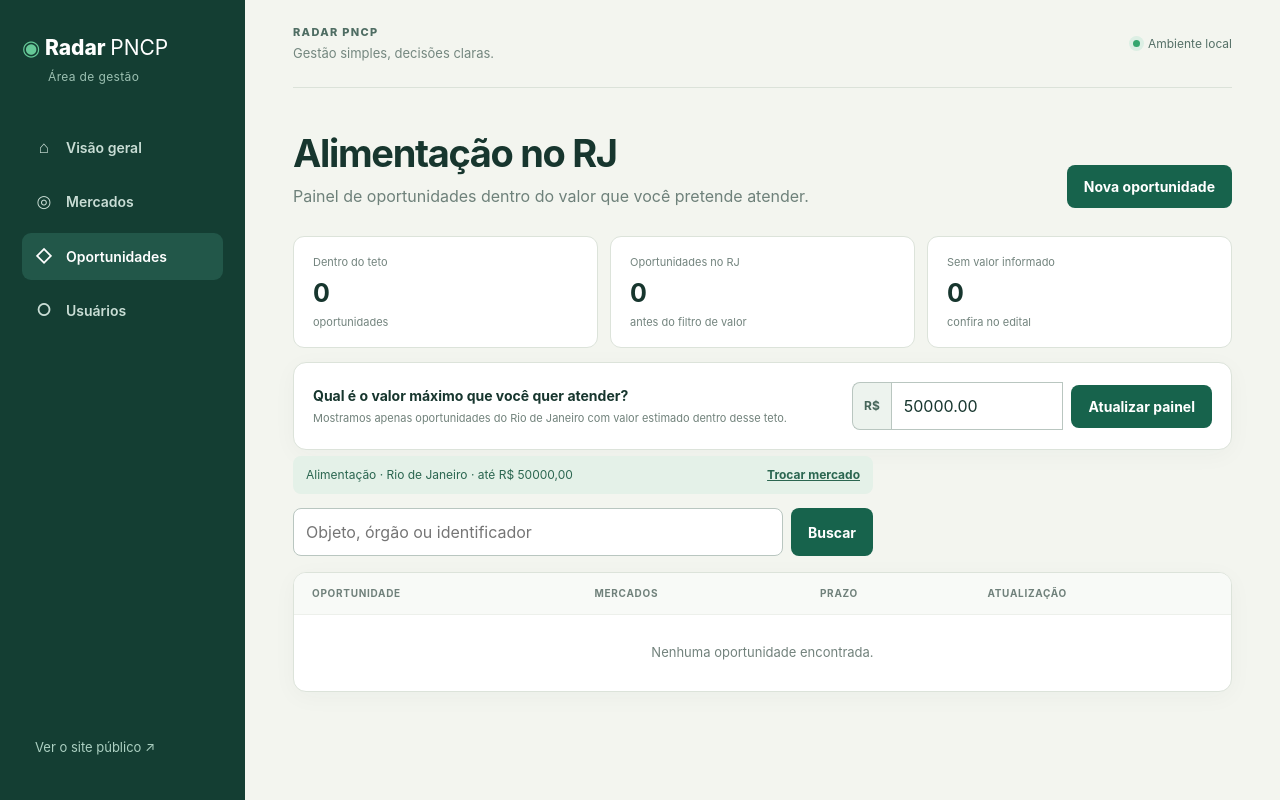
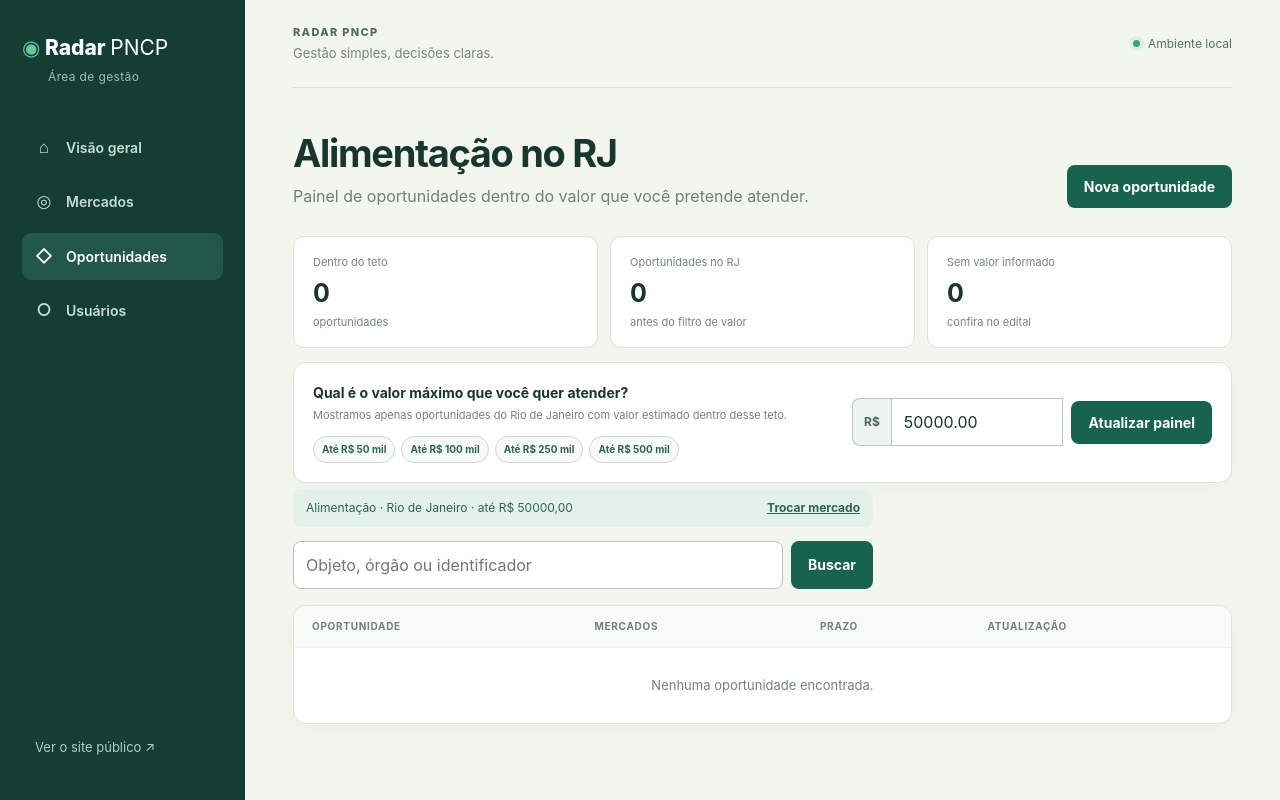
Before and after one commit to araujovito/contratinho, a Django app: page /admin/oportunidades/?mercado=alimentacao&valor_maximo=50000 in a window 1280 px wide. Run offline with Django 4.2, Linux system fonts and the light colour scheme; data comes from the database, SQL or seed files in the repository; data that the repository does not hold is empty; parts of the project's set-up code (start-up, migrations or seed data) failed here and were passed over.

Commit message:
feat: adiciona opções rápidas de valor teto

```diff
--- a/radar_pncp/web/static/radar/management.css
+++ b/radar_pncp/web/static/radar/management.css
@@ -133,6 +133,9 @@ td small { margin-top: 3px; color: #788983; font-size: 11px; }
 .market-filter { display: flex; align-items: center; justify-content: space-between; gap: 28px; margin-bottom: 14px; padding: 19px; }
 .market-filter label { display: block; font-size: 14px; font-weight: 750; }
 .market-filter p { margin: 4px 0 0; color: #71827b; font-size: 11px; }
+.ceiling-options { display: flex; flex-wrap: wrap; gap: 6px; margin-top: 12px; }
+.ceiling-options a { padding: 5px 8px; border: 1px solid #cbd8d1; border-radius: 20px; background: #f7faf7; color: #2c6650; font-size: 10px; font-weight: 700; text-decoration: none; }
+.ceiling-options a:hover { border-color: #78a390; background: #e7f2ea; }
 .money-input { display: flex; align-items: center; flex: 0 0 360px; }
 .money-input span { align-self: stretch; display: grid; place-items: center; padding: 0 11px; border: 1px solid #b9c6c0; border-right: 0; border-radius: 8px 0 0 8px; background: #edf3ee; color: #47665a; font-size: 12px; font-weight: 700; }
 .money-input input { border-radius: 0; }
--- a/radar_pncp/web/templates/management/opportunities.html
+++ b/radar_pncp/web/templates/management/opportunities.html
@@ -10,7 +10,14 @@
 </section>
 <form class="market-filter panel" method="get">
   <input type="hidden" name="mercado" value="{{ selected_market.slug }}">
-  <div><label for="valor_maximo">Qual é o valor máximo que você quer atender?</label><p>Mostramos apenas oportunidades do Rio de Janeiro com valor estimado dentro desse teto.</p></div>
+  <div><label for="valor_maximo">Qual é o valor máximo que você quer atender?</label><p>Mostramos apenas oportunidades do Rio de Janeiro com valor estimado dentro desse teto.</p>
+    <nav class="ceiling-options" aria-label="Opções rápidas de valor máximo">
+      <a href="?mercado={{ selected_market.slug|urlencode }}&valor_maximo=50000">Até R$ 50 mil</a>
+      <a href="?mercado={{ selected_market.slug|urlencode }}&valor_maximo=100000">Até R$ 100 mil</a>
+      <a href="?mercado={{ selected_market.slug|urlencode }}&valor_maximo=250000">Até R$ 250 mil</a>
+      <a href="?mercado={{ selected_market.slug|urlencode }}&valor_maximo=500000">Até R$ 500 mil</a>
+    </nav>
+  </div>
   <div class="money-input"><span>R$</span><input id="valor_maximo" name="valor_maximo" type="number" min="0" step="1000" value="{{ value_ceiling|stringformat:'.2f' }}"><button>Atualizar painel</button></div>
 </form>
 <div class="filter-note"><span>{{ selected_market.name }} · Rio de Janeiro · até R$ {{ value_ceiling|floatformat:2 }}</span><a href="{% url 'admin_markets' %}">Trocar mercado</a></div>
```
Also changed, not shown: tests/test_web.py (+2 -0 lines).
